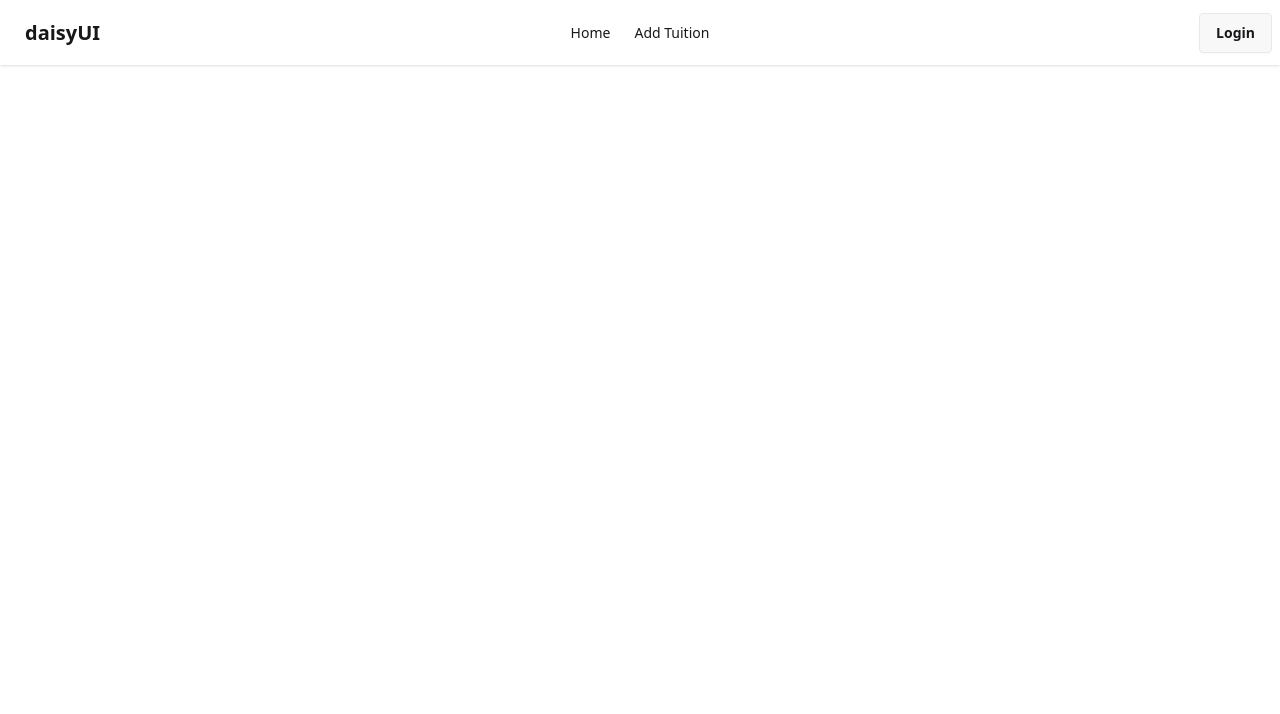
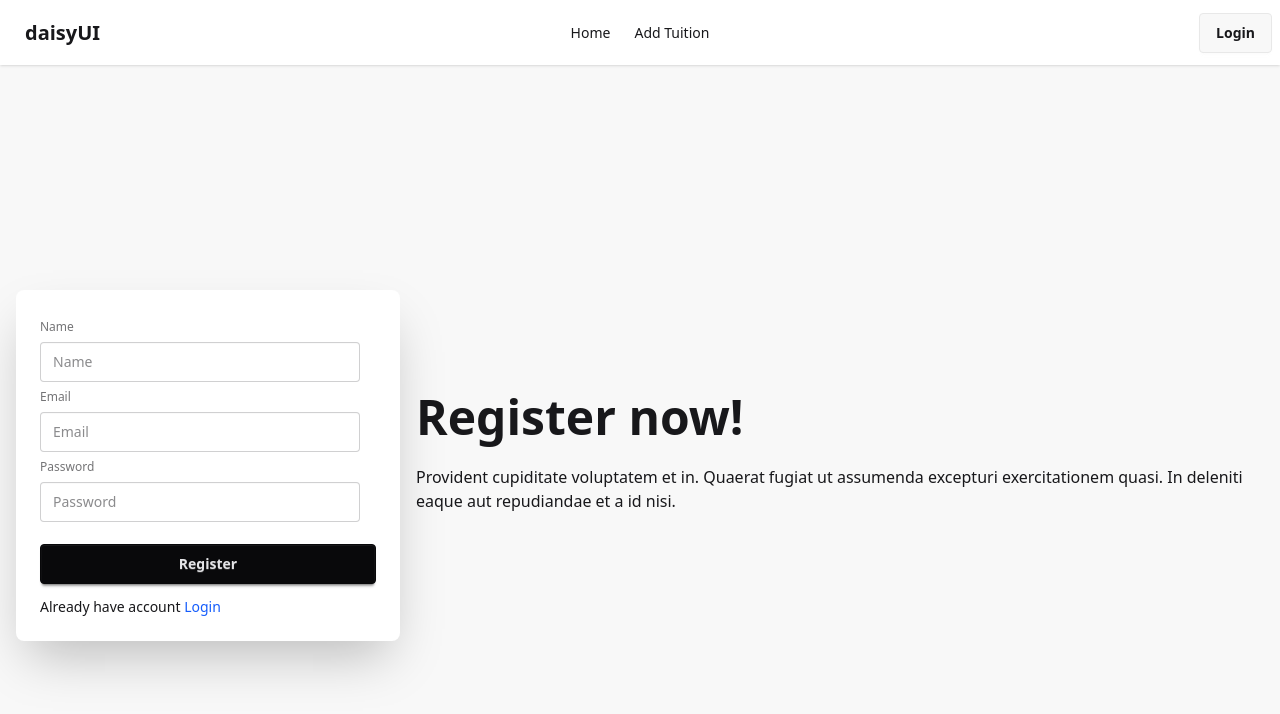
Before and after one commit to mintusikder/online-tuition, a React (Vite) app in the folder client/: page /register in a window 1280 px wide. Shown: the top 714 px of the page. Built offline with nearby package versions, Linux system fonts and the light colour scheme; no server answers.

Commit message:
added firebase

```diff
--- a/client/src/components/Header.jsx
+++ b/client/src/components/Header.jsx
@@ -1,7 +1,9 @@
-import React from "react";
+import React, { use } from "react";
 import { Link, NavLink } from "react-router";
+import { AuthContext } from "../provider/AuthProvider";
 
 const Header = () => {
+  const { user, logOutUser } = use(AuthContext);
   const nav = (
     <>
       <li>
@@ -12,6 +14,9 @@
       </li>
     </>
   );
+  // const handelLogOut () =>{
+
+  // }
   return (
     <div className="navbar bg-base-100 shadow-sm">
       <div className="navbar-start">
@@ -46,7 +51,13 @@
         <ul className="menu menu-horizontal px-1">{nav}</ul>
       </div>
       <div className="navbar-end">
-        <Link to={"/login"} className="btn">Login</Link>
+        {user ? (
+          <button onClick={() =>logOutUser()}>LogOut</button>
+        ) : (
+          <Link to={"/login"} className="btn">
+            Login
+          </Link>
+        )}
       </div>
     </div>
   );
--- a/client/src/main.jsx
+++ b/client/src/main.jsx
@@ -4,9 +4,12 @@
 
 import { RouterProvider } from "react-router";
 import { router } from "./routes/Routes";
+import AuthProvider from "./provider/AuthProvider";
 
 createRoot(document.getElementById("root")).render(
   <StrictMode>
-    <RouterProvider router={router} />
+    <AuthProvider>
+      <RouterProvider router={router} />
+    </AuthProvider>
   </StrictMode>
 );
--- a/client/src/pages/Login.jsx
+++ b/client/src/pages/Login.jsx
@@ -1,11 +1,64 @@
-import React from 'react';
+import React, { use } from "react";
+import { Link } from "react-router";
+import { AuthContext } from "../provider/AuthProvider";
 
 const Login = () => {
-    return (
-        <div>
-            ASCF
+  const { loginUser } = use(AuthContext);
+  const handelLogin = (e) => {
+    e.preventDefault();
+    const email = e.target.email.value;
+    const password = e.target.password.value;
+    console.log(email, password);
+    loginUser(email, password)
+      .then((result) => {
+        const user = result.user;
+        console.log(user);
+      })
+      .catch((error) => {
+        console.log(error);
+      });
+  };
+  return (
+    <div className="hero bg-base-200 min-h-screen">
+      <div className="hero-content flex-col lg:flex-row-reverse">
+        <div className="text-center lg:text-left">
+          <h1 className="text-5xl font-bold">Login now!</h1>
+          <p className="py-6">
+            Provident cupiditate voluptatem et in. Quaerat fugiat ut assumenda
+            excepturi exercitationem quasi. In deleniti eaque aut repudiandae et
+            a id nisi.
+          </p>
         </div>
-    );
+        <div className="card bg-base-100 w-full max-w-sm shrink-0 shadow-2xl">
+          <div className="card-body">
+            <form onSubmit={handelLogin} className="fieldset">
+              <label className="label">Email</label>
+              <input
+                name="email"
+                type="email"
+                className="input"
+                placeholder="Email"
+              />
+              <label className="label">Password</label>
+              <input
+                name="password"
+                type="password"
+                className="input"
+                placeholder="Password"
+              />
+              <div>
+                <a className="link link-hover">Forgot password?</a>
+              </div>
+              <button className="btn btn-neutral mt-4">Login</button>
+            </form>
+            <Link to={"/register"}>
+              New to <span className="text-blue-600">Register</span>
+            </Link>
+          </div>
+        </div>
+      </div>
+    </div>
+  );
 };
 
 export default Login;
--- a/client/src/pages/Register.jsx
+++ b/client/src/pages/Register.jsx
@@ -1,11 +1,71 @@
-import React from 'react';
+import React, { use } from "react";
+import { Link } from "react-router";
+import { AuthContext } from "../provider/AuthProvider";
 
 const Register = () => {
-    return (
-        <div>
+  const { createUser } = use(AuthContext);
+  const handelRegister = (e) => {
+    e.preventDefault();
+    const name = e.target.name.value;
+    const email = e.target.email.value;
+    const password = e.target.password.value;
+    console.log(name, email, password);
+    createUser(email, password)
+      .then((result) => {
+        const user = result.user;
+        console.log(user);
+      })
+      .catch((error) => {
+        console.log(error);
+      });
+  };
+  return (
+    <div className="hero bg-base-200 min-h-screen">
+      <div className="hero-content flex-col lg:flex-row-reverse">
+        <div className="text-center lg:text-left">
+          <h1 className="text-5xl font-bold">Register now!</h1>
+          <p className="py-6">
+            Provident cupiditate voluptatem et in. Quaerat fugiat ut assumenda
+            excepturi exercitationem quasi. In deleniti eaque aut repudiandae et
+            a id nisi.
+          </p>
+        </div>
+        <div className="card bg-base-100 w-full max-w-sm shrink-0 shadow-2xl">
+          <div className="card-body">
+            <form onSubmit={handelRegister} className="fieldset">
+              <label className="label">Name</label>
+              <input
+                type="text"
+                name="name"
+                className="input"
+                placeholder="Name"
+              />
+              <label className="label">Email</label>
+              <input
+                name="email"
+                type="email"
+                className="input"
+                placeholder="Email"
+              />
+              <label className="label">Password</label>
+              <input
+                name="password"
+                type="password"
+                className="input"
+                placeholder="Password"
+              />
 
+              <button className="btn btn-neutral mt-4">Register</button>
+            </form>
+            <Link to={"/login"}>
+              Already have account{" "}
+              <span className="text-blue-600">Login</span>
+            </Link>
+          </div>
         </div>
-    );
+      </div>
+    </div>
+  );
 };
 
 export default Register;
--- /dev/null
+++ b/client/src/provider/AuthProvider.jsx
@@ -0,0 +1,52 @@
+import {
+  createUserWithEmailAndPassword,
+  onAuthStateChanged,
+  signInWithEmailAndPassword,
+  signOut,
+} from "firebase/auth";
+import React, { createContext, useEffect, useState } from "react";
+import { auth } from "../firebase/firebase.config";
+export const AuthContext = createContext();
+const AuthProvider = ({ children }) => {
+  const [user, setUser] = useState(null);
+  const [loader, setLoader] = useState(true);
+  //create user
+  const createUser = (email, password) => {
+    setLoader(true);
+    return createUserWithEmailAndPassword(auth,email, password);
+  };
+  //user login
+  const loginUser = (email,password) =>{
+    setLoader(true)
+    return signInWithEmailAndPassword(auth,email,password)
+  }
+//logOut
+const logOutUser = () =>{
+   return signOut(auth)
+}
+  useEffect(() => {
+    const unSubscribe = onAuthStateChanged(auth, (currentUser) => {
+      setUser(currentUser);
+      console.log("user", currentUser)
+      setLoader(false);
+    });
+    return () => {
+      unSubscribe();
+    };
+  }, []);
+
+  const userInfo = {
+    user,
+    setUser,
+    createUser,
+    loginUser,
+    loader,
+    logOutUser,
+  };
+
+  return (
+    <AuthContext.Provider value={userInfo}>{children}</AuthContext.Provider>
+  );
+};
+
+export default AuthProvider;
```
